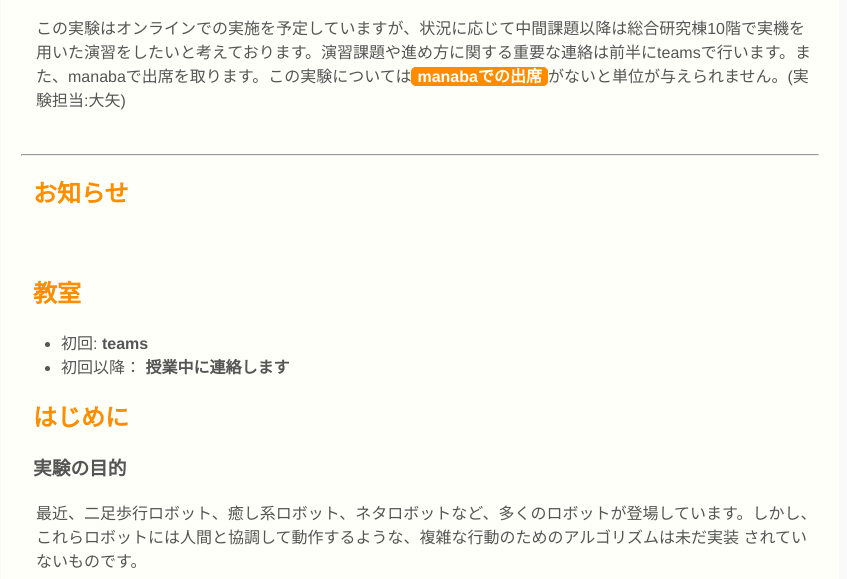
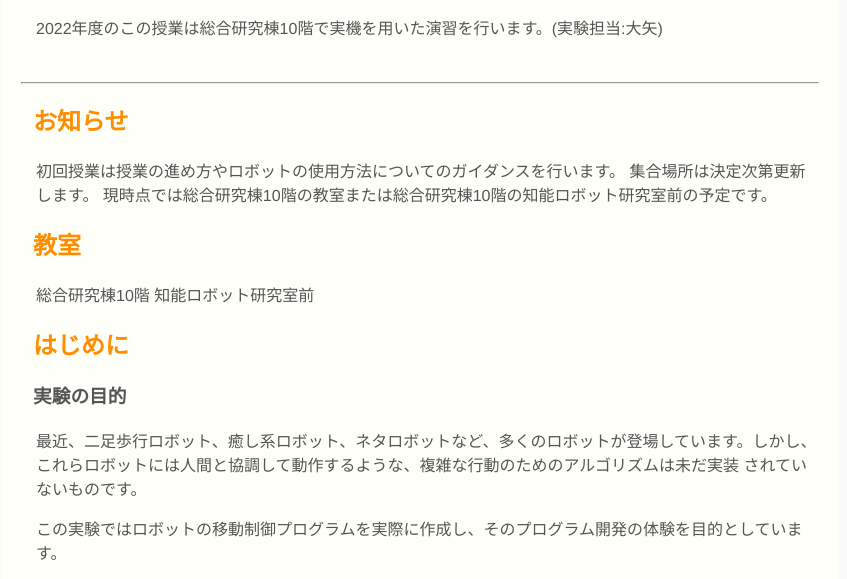
Before and after one commit to tosawabe/coins_jikken_docs, a plain HTML site: page docs/2022/index.html in a window 1280 px wide. Shown: the part 150-729 px from the top of the page, without its empty margins (220-1067 px from the left). Drawn offline with Linux system fonts and the light colour scheme; files that its build step writes are made by us from their sources.

Commit message:
upadte notification

```diff
--- a/docs/2022/index.html
+++ b/docs/2022/index.html
@@ -33,13 +33,14 @@
 
 
 		<div class="warnbox">
-			<p>この実験はオンラインでの実施を予定していますが、状況に応じて中間課題以降は総合研究棟10階で実機を用いた演習をしたいと考えております。演習課題や進め方に関する重要な連絡は前半にteamsで行います。また、manabaで出席を取ります。この実験については<span
-					class="warn">manabaでの出席</span>がないと単位が与えられません。(実験担当:大矢)</p>
+			<p>2022年度のこの授業は総合研究棟10階で実機を用いた演習を行います。(実験担当:大矢)</p>
 		</div>
 		<hr />
 
 		<h2>お知らせ</h2>
-
+		<p>初回授業は授業の進め方やロボットの使用方法についてのガイダンスを行います。
+			集合場所は決定次第更新します。
+			現時点では総合研究棟10階の教室または総合研究棟10階の知能ロボット研究室前の予定です。</p>
 
 		<!--<p>知能ロボット研究室の説明会が、10/17(木)および10/24(木)18:15から3L302-1号室で行われます。</br>
 <p>10/18(金)は、月曜授業のため、実験はありません。</b>-->
@@ -50,11 +51,8 @@
 　　　　<p><b>講義資料 第3回ページ</b>に「scip2awdコマンドを利用したプログラムのコンパイルエラー対策」を追記しました。</br>
         <a href="2016/task-3.html"><span class="warn">詳細はこちら</span></a></p>
         -->
-		　　　　<h2>教室</h2>
-		<ul>
-			<li>初回: <b>teams</b></li>
-			<li>初回以降： <b>授業中に連絡します</b></li>
-		</ul>
+		<h2>教室</h2>
+		<p>総合研究棟10階 知能ロボット研究室前</p>
 
 		<h2>はじめに</h2>
 		<h3>実験の目的</h3>
```
